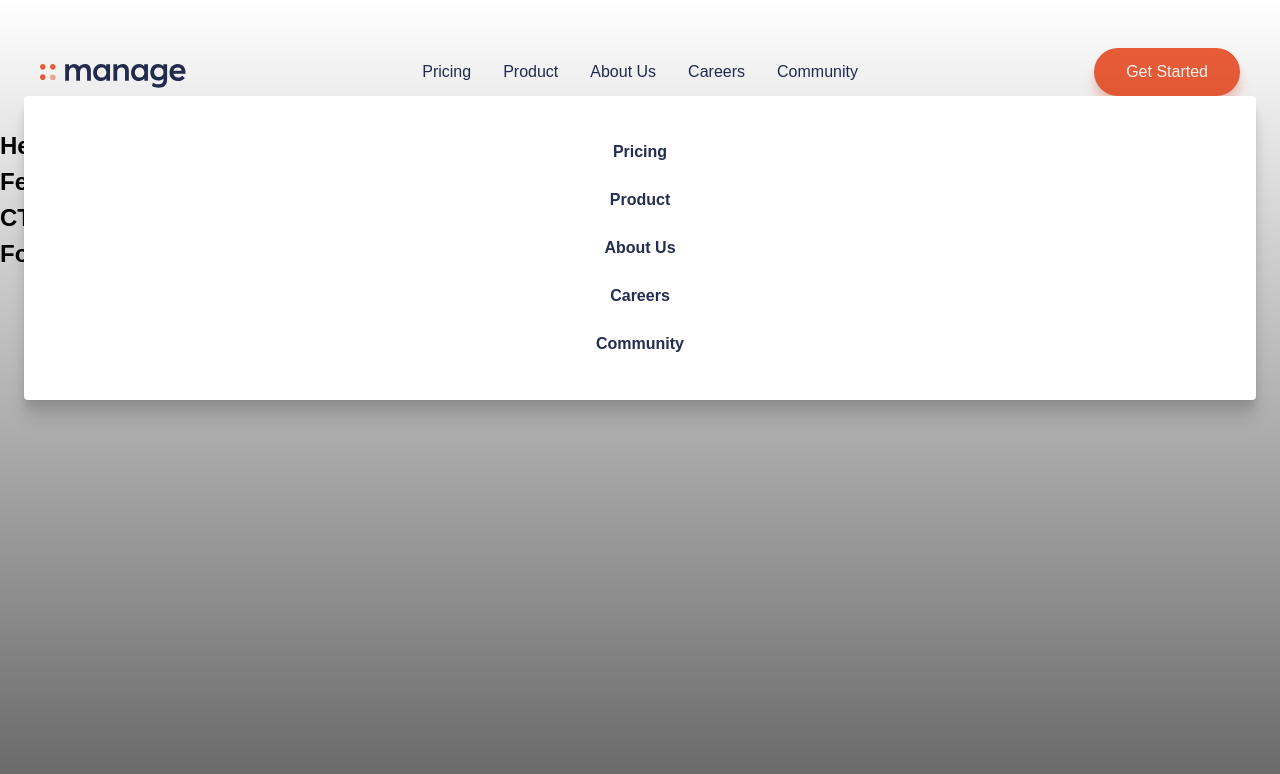
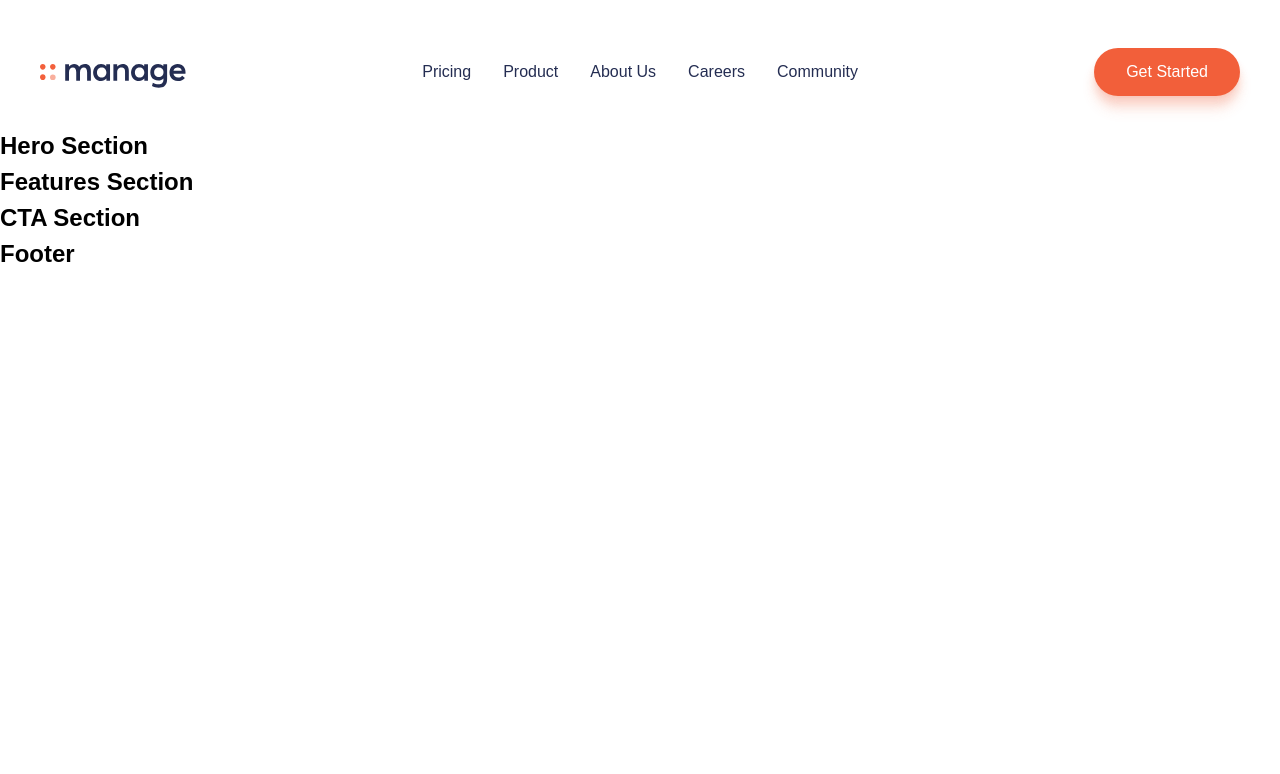
Before and after one commit to jonrutter/manage-demo, a React (Create React App) app: page / in a window 1280 px wide. Shown: the top 774 px of the page. Built offline with nearby package versions, Linux system fonts and the light colour scheme; a web font is replaced by a local one.

Commit message:
Navbar open default to false

```diff
--- a/src/components/Navbar/index.js
+++ b/src/components/Navbar/index.js
@@ -16,7 +16,7 @@ import { links } from '../../nav-links';
 import NavDropdown from '../NavDropdown';
 
 const Navbar = () => {
-  const [navOpen, setNavOpen] = useState(true);
+  const [navOpen, setNavOpen] = useState(false);
 
   const closeNavFromBody = (e) => {
     if (e.target.classList.contains('no-scroll')) {
```
